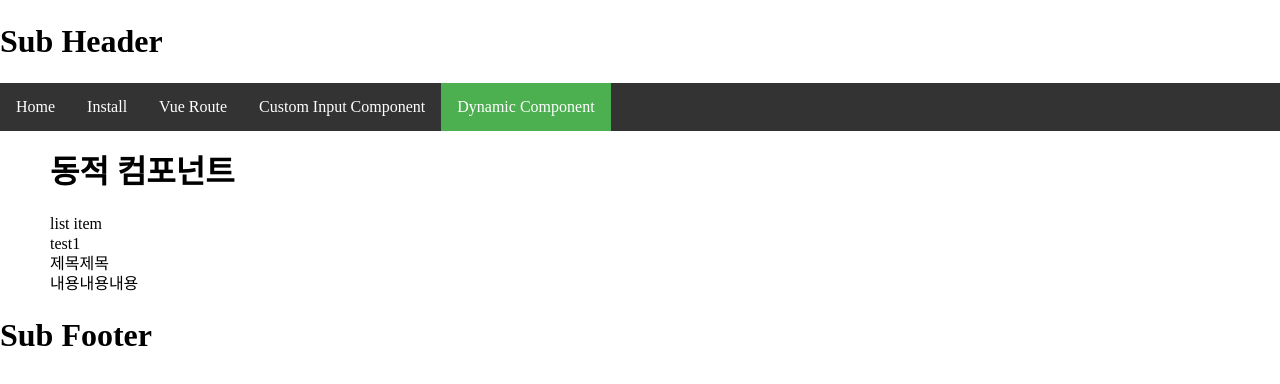
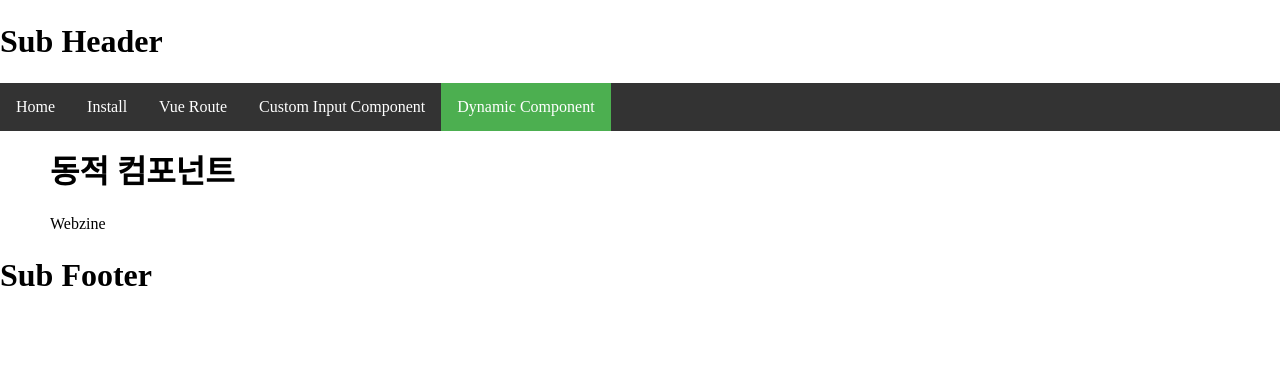
Before and after one commit to Envy-Kim/Vue-Tutorial-Project, a Vue app: page /dynamic in a window 1280 px wide. Shown: the top 384 px of the page. Built offline with nearby package versions, Linux system fonts and the light colour scheme.

Commit message:
Add : 5th 과제의 틀 생성

```diff
--- /dev/null
+++ b/src/components/board/Index.vue
@@ -0,0 +1,64 @@
+<template>
+  <div class="board-wrap">
+    <!--
+    todo: keep-alive의 위치는 이곳이 맞는가? 부모인 DynamicPage에 있어야하는 것인가?
+    -->
+    <keep-alive>
+      <!-- :is 를 이용한 동적 컴포넌트 -->
+      <div v-if="mode === 1">
+        <component :is="viewComponent" :tdata="tdata"></component>
+      </div>
+
+      <!-- v-if/else 를 이용한 컴포넌트 변경 -->
+      <div v-else>
+        <div v-if="bbsType === 'list'">
+          List
+        </div>
+        <div v-else-if="bbsType === 'gallery'">
+          Gallery
+        </div>
+        <div v-else>
+          Webzine
+        </div>
+      </div>
+    </keep-alive>
+  </div>
+</template>
+
+<script>
+import VueListItem from "@/components/board/VueListItem";
+import VueCard from "@/components/board/VueCard";
+
+export default {
+  name: "BBSIndex",
+  props: {
+    mode: {
+      type: Number,
+      default: 1,
+    },
+    bbsType: {
+      type: String,
+      default: 'list',
+    },
+    tdata: {
+      type: Object
+    }
+  },
+  computed: {
+    viewComponent: function () {
+      let view = VueListItem
+
+      if (this.bbsType === 'gallery')
+        view = VueCard
+      else if (this.bbsType === 'webzine')
+        view = VueCard
+
+      return view
+    },
+  }
+}
+</script>
+
+<style scoped>
+
+</style>
--- a/src/pages/DynamicPage.vue
+++ b/src/pages/DynamicPage.vue
@@ -3,7 +3,12 @@
     <sub-layout>
       <div class="content">
         <h1>동적 컴포넌트</h1>
-        <component :is="viewComponent" :tdata="testData"></component>
+
+        <!--
+        처음에는 이곳에 board/Index의 내용을 넣으려했으나
+        예제를 보고 그 자체를 하나의 컴포넌트로 만들어 진행
+        -->
+        <vue-board :tdata="testData" bbs-type="webzine" :mode="2"></vue-board>
       </div>
     </sub-layout>
   </div>
@@ -11,15 +16,13 @@
 
 <script>
 import SubLayout from "@/components/layouts/sub/Index"
-import VueListItem from "@/components/bbs/VueListItem";
-import VueCard from "@/components/bbs/VueCard";
+import VueBoard from "@/components/board/Index";
 
 export default {
   name: "DynamicPage",
-  components: { SubLayout, VueListItem, VueCard },
+  components: { SubLayout, VueBoard },
   data() {
     return {
-      viewComponent: VueListItem,
       testData: {
         name: 'test1',
         subject: '제목제목',
```
Also changed, not shown: src/components/board/VueCard.vue (renamed from src/components/bbs/VueCard.vue), src/components/board/VueListItem.vue (renamed from src/components/bbs/VueListItem.vue).
